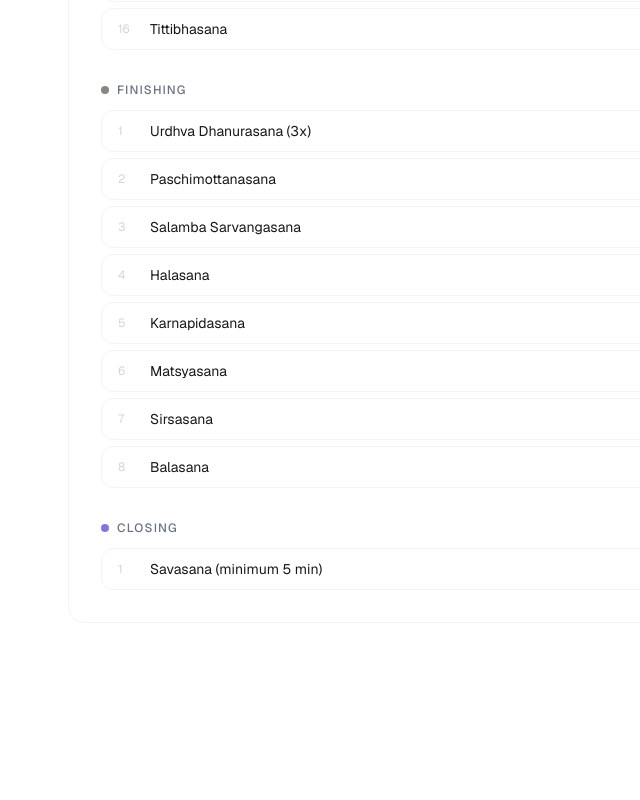
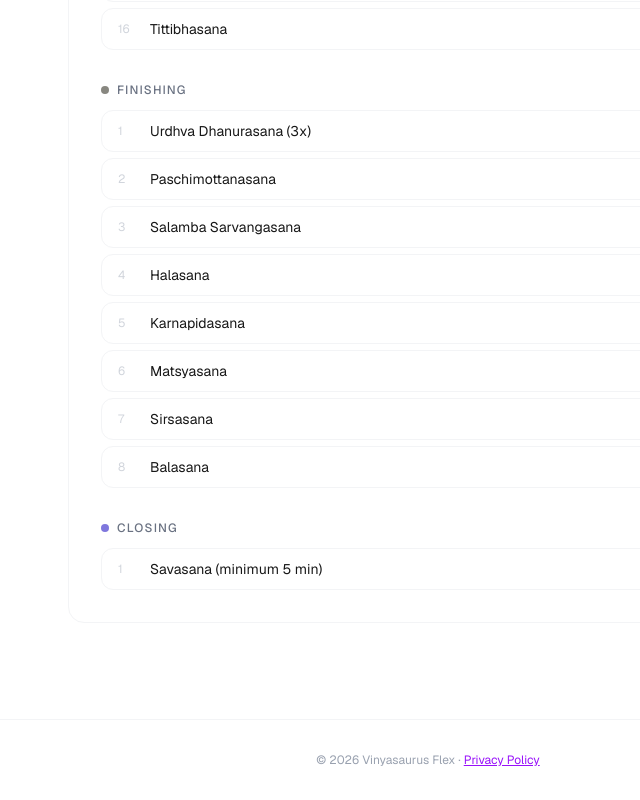
Before and after one commit to ead49181/vinyasasorusflex, a Next.js app: page / in a window 1280 px wide. Shown: the part 6543-7343 px from the top of the page, without its empty margins (212-852 px from the left). Before the commit the page ends 7262 px from the top, so only its background shows below. Built offline with nearby package versions, Linux system fonts and the light colour scheme.

Commit message:
add privacy policy page

```diff
--- a/app/page.tsx
+++ b/app/page.tsx
@@ -347,6 +347,10 @@ export default function Home() {
           </div>
         </div>
       </section>
+      {/* Footer */}
+<footer className="border-t border-gray-100 py-8 text-center text-xs text-gray-400">
+  <p>© 2026 Vinyasaurus Flex · <a href="/privacy" className="text-purple-600 underline">Privacy Policy</a></p>
+</footer>
 
     </div>
   );
```
